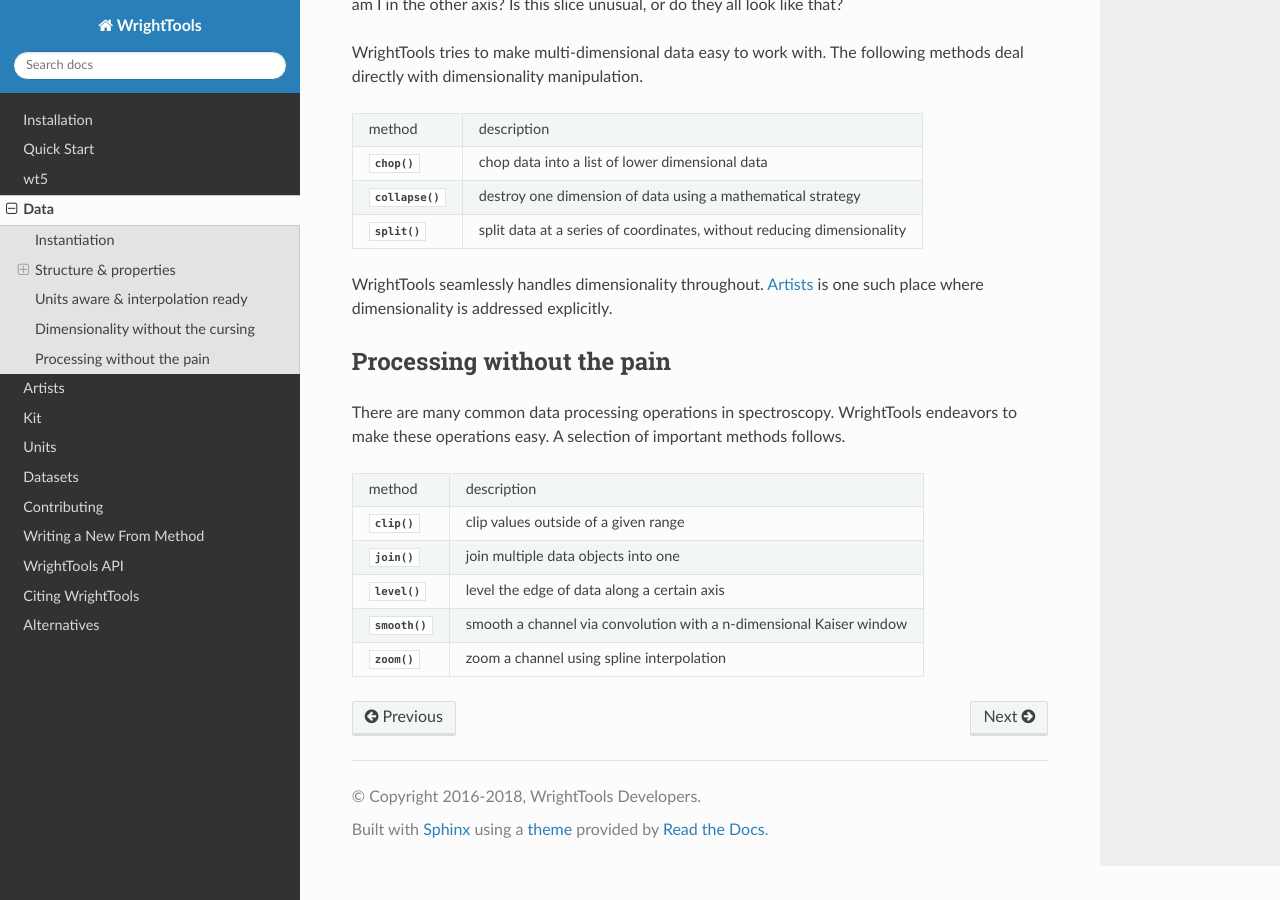
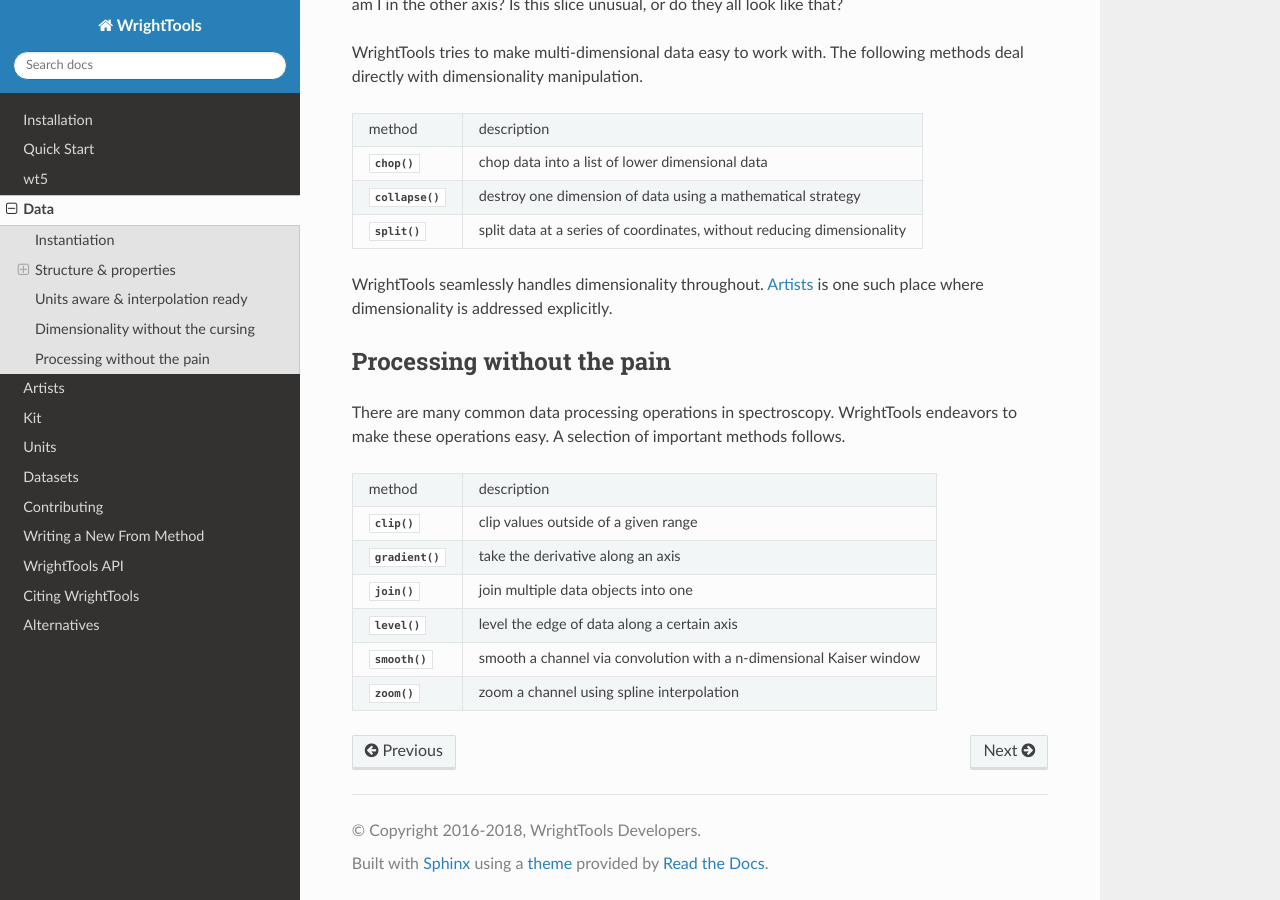
Before and after one commit to wright-group/WrightTools, a Sphinx documentation site: the page built from docs/data.rst, in a window 1280 px wide and 900 px high, scrolled down 3778 px. Built offline with Sphinx 7.4.7 and the Read the Docs theme 2.0.0, drawn with Linux system fonts in a browser that asks for light colours; pages that are not in the unit, such as notebooks, are missing from menus; the version number could not be read and is left out.

Commit message:
DOC: add reference to gradient in data.rst

```diff
--- a/docs/data.rst
+++ b/docs/data.rst
@@ -198,6 +198,7 @@
 method                                              description
 --------------------------------------------------  --------------------------------------------------------------------------------
 :meth:`~WrightTools.data.Data.clip`                 clip values outside of a given range
+:meth:`~WrightTools.data.gradient`                  take the derivative along an axis
 :meth:`~WrightTools.data.join`                      join multiple data objects into one
 :meth:`~WrightTools.data.Data.level`                level the edge of data along a certain axis
 :meth:`~WrightTools.data.Data.smooth`               smooth a channel via convolution with a n-dimensional Kaiser window
```
